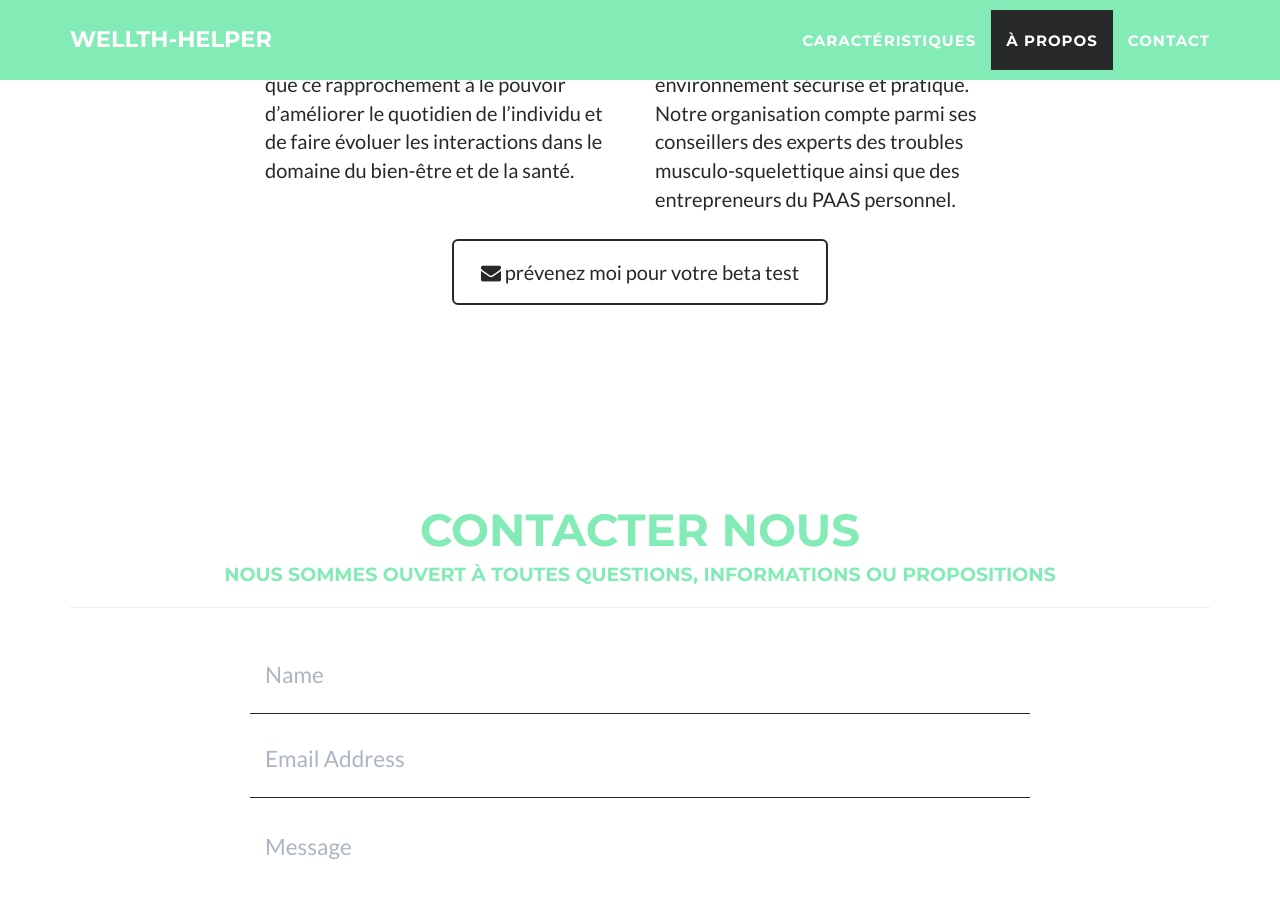
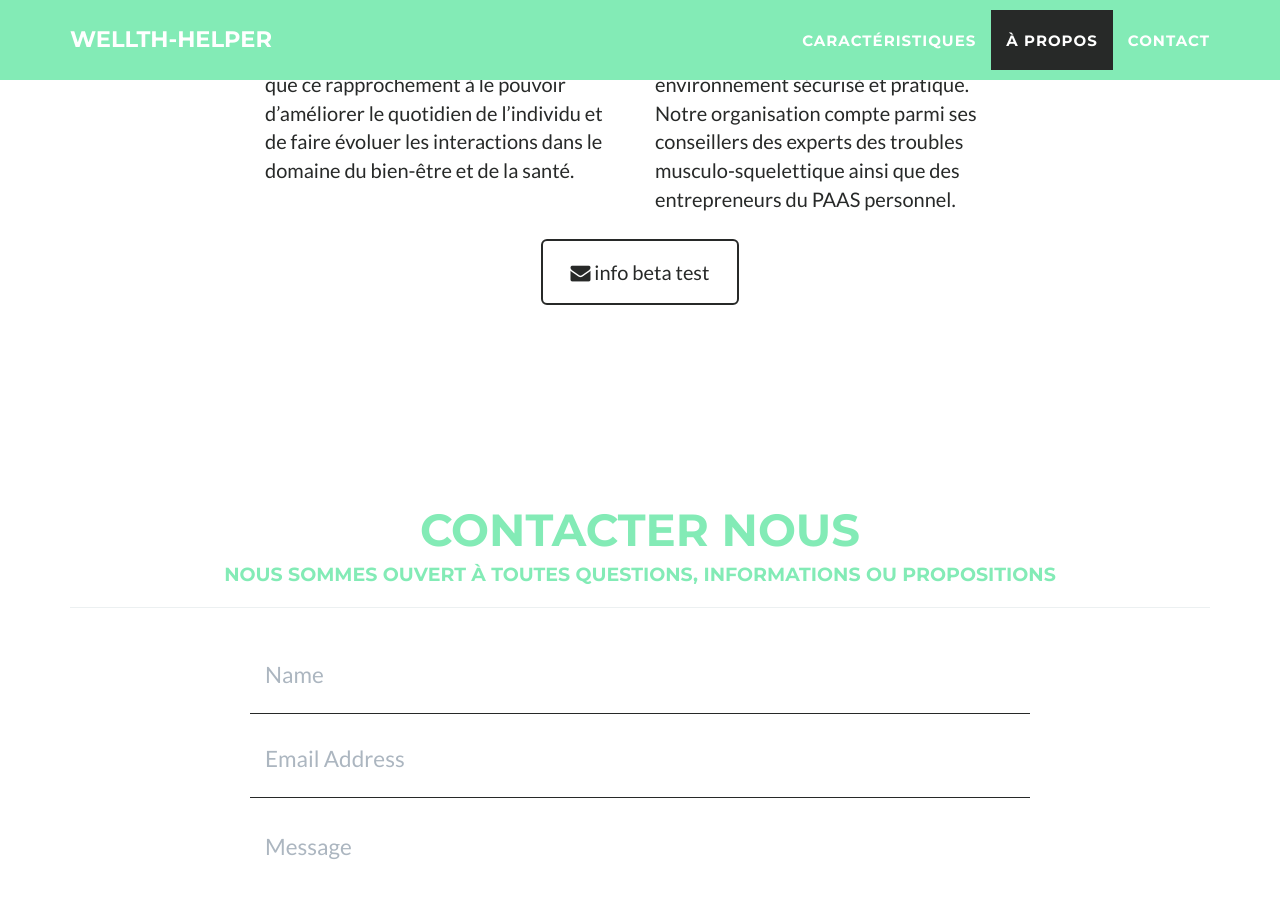
Before and after one commit to wellthelpr/wellthelpr.github.io, a Jekyll site: the page built from index.html, in a window 1280 px wide and 900 px high, scrolled down 1836 px. Built offline with Jekyll 4.4.1, drawn with Linux system fonts in a browser that asks for light colours.

Commit message:
about lead

```diff
--- a/_includes/about.html
+++ b/_includes/about.html
@@ -20,7 +20,7 @@
       </div>
       <div class="col-lg-8 col-lg-offset-2 text-center">
         <a href="http://eepurl.com/bPAlSf" class="btn btn-lg btn-outline">
-          <i class="fa fa-envelope"></i> prévenez moi pour votre beta test
+          <i class="fa fa-envelope"></i> info beta test
         </a>
       </div>
     </div>
```
